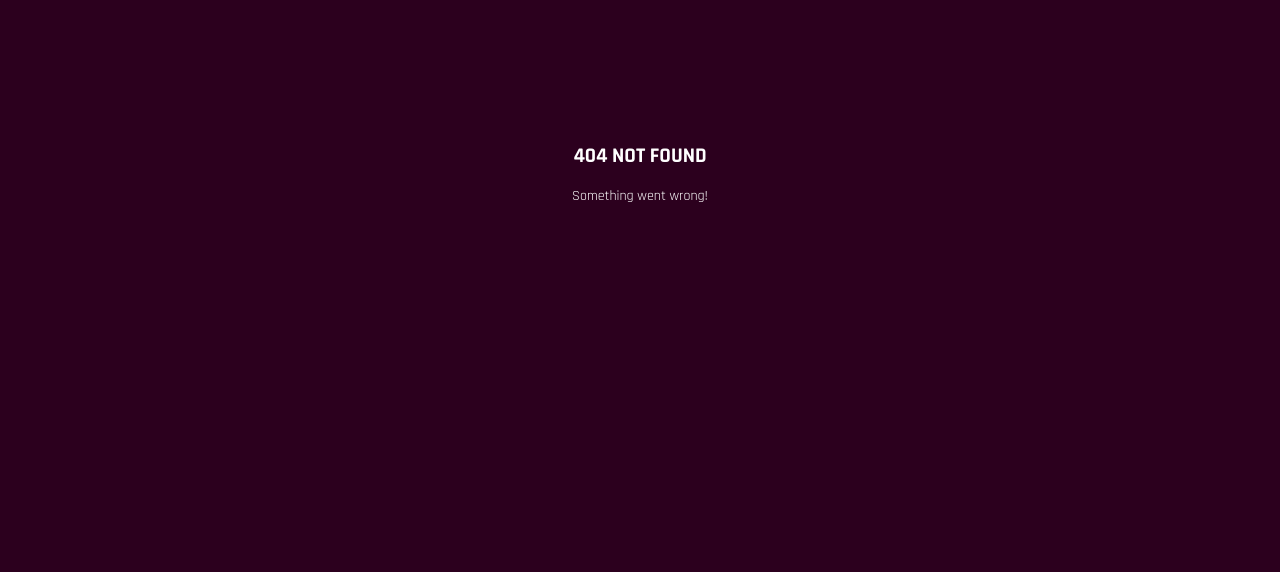
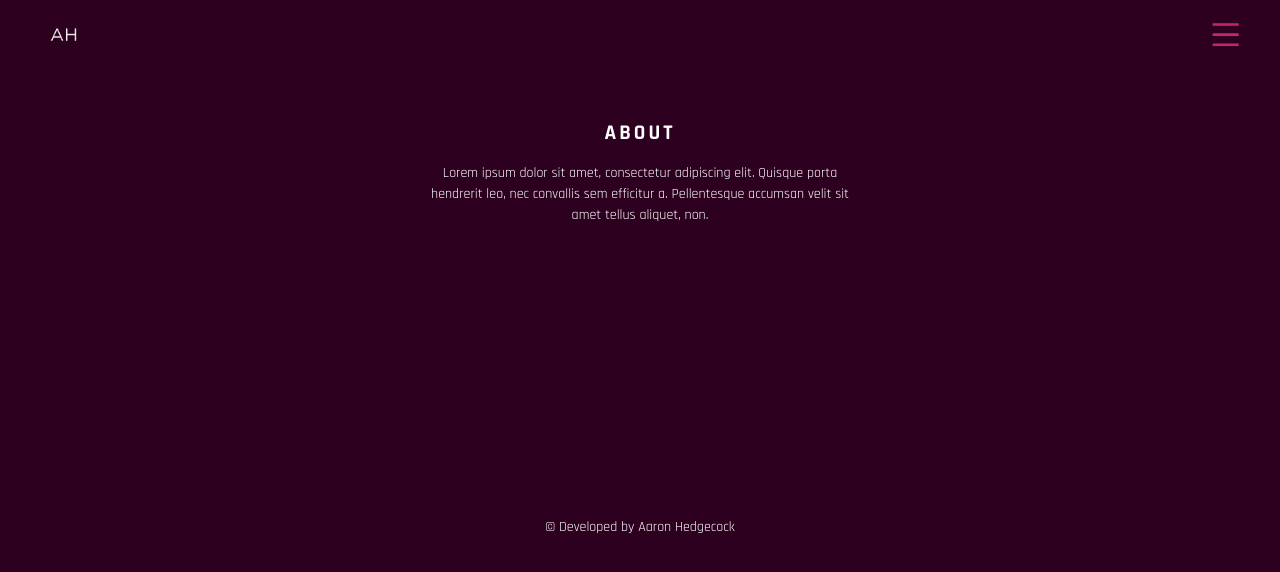
Before and after one commit to ah28011992/Portfolio, a React (Vite) app: page /about in a window 1280 px wide. Before the commit this address had no page. Shown: the top 572 px of the page. Built offline with nearby package versions, Linux system fonts and the light colour scheme.

Commit message:
add path, title and sub text to about page

```diff
--- a/src/main.jsx
+++ b/src/main.jsx
@@ -3,16 +3,17 @@ import ReactDOM from "react-dom/client";
 import "./index.css";
 import Layout from "./Layout.jsx";
 import Home from "./routes/Home";
-
+import ErrorPage from "./Components/ErrorPage";
+import Projects from "./routes/Projects";
+import Contact from "./routes/Contact";
+import About from "./routes/About";
 import {
 	createBrowserRouter,
 	createRoutesFromElements,
 	Route,
 	RouterProvider,
 } from "react-router-dom";
-import ErrorPage from "./Components/ErrorPage";
-import Projects from "./routes/Projects";
-import Contact from "./routes/Contact";
+
 const router = createBrowserRouter(
 	createRoutesFromElements(
 		<Route
@@ -22,6 +23,10 @@ const router = createBrowserRouter(
 			<Route
 				index
 				element={<Home />}
+			/>
+			<Route
+				path='about'
+				element={<About />}
 			/>
 			<Route
 				path='projects'
--- /dev/null
+++ b/src/routes/About.jsx
@@ -0,0 +1,17 @@
+import React from "react";
+import Title from "../Components/Title";
+
+const About = () => {
+	return (
+		<section className='home'>
+			<Title />
+			<p className='home__text'>
+				Lorem ipsum dolor sit amet, consectetur adipiscing elit. Quisque porta
+				hendrerit leo, nec convallis sem efficitur a. Pellentesque accumsan
+				velit sit amet tellus aliquet, non.
+			</p>
+		</section>
+	);
+};
+
+export default About;
```
